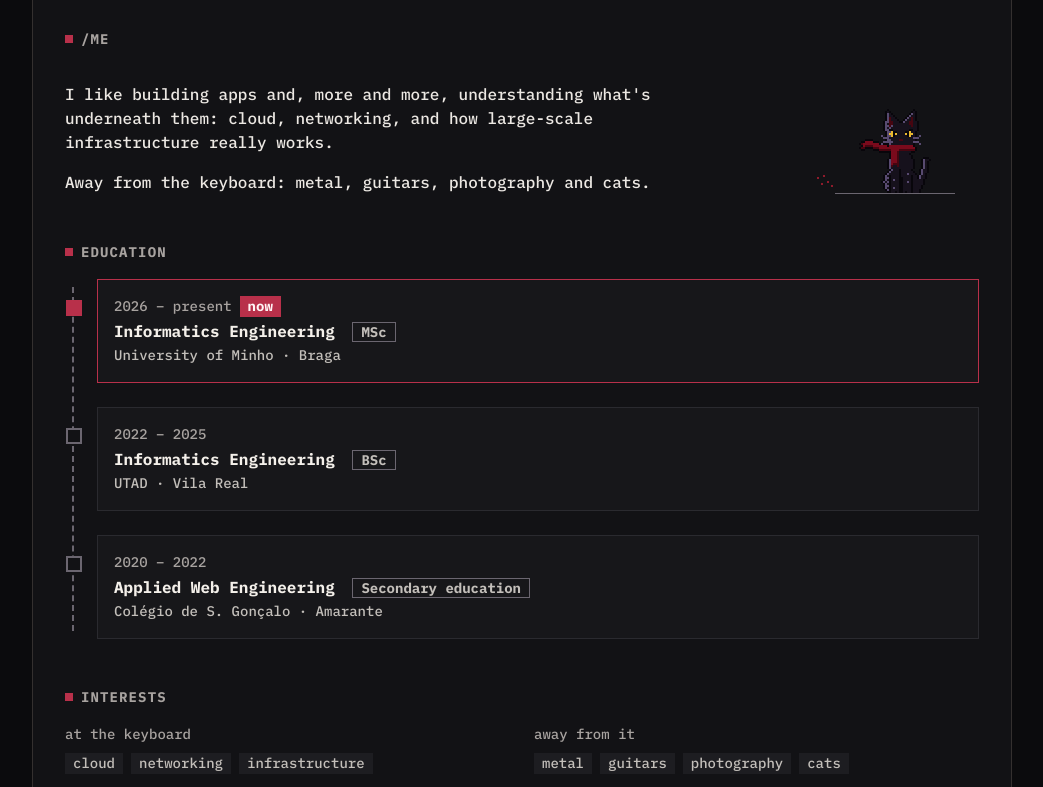
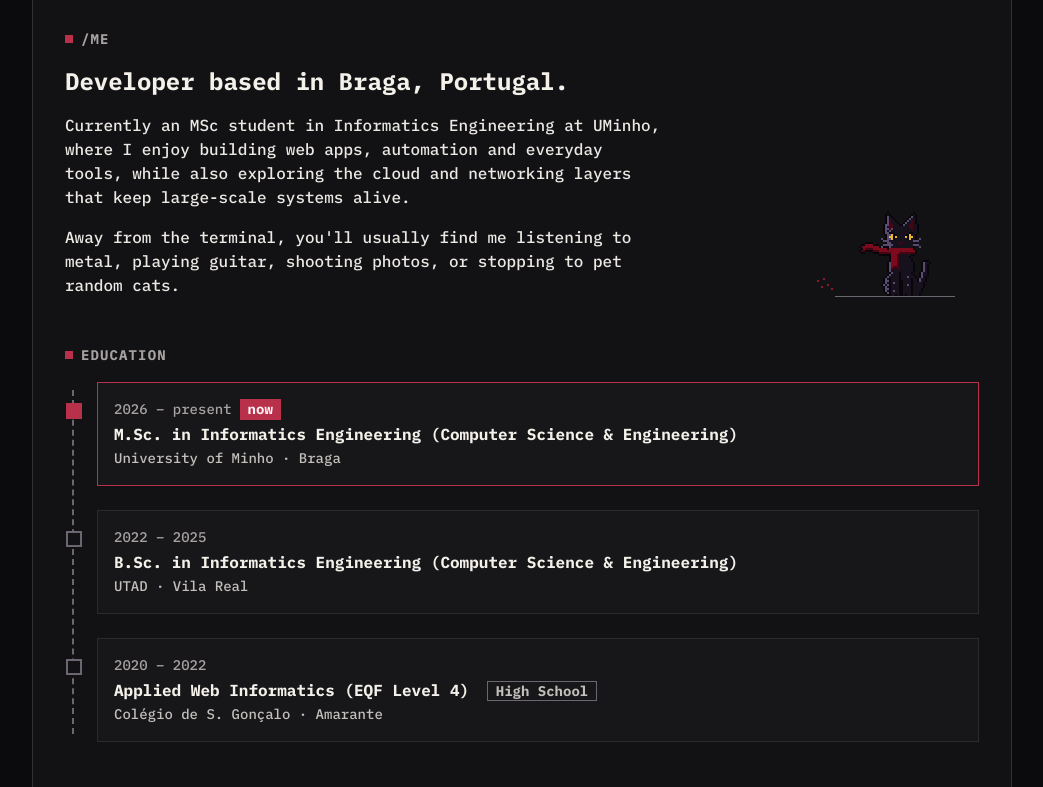
Before and after one commit to neptunedev77/bleedcode, an Astro site: page /me in a window 1280 px wide. Shown: the part 125-912 px from the top of the page, without its empty margins (118-1161 px from the left). Built offline with nearby package versions, Linux system fonts and the light colour scheme; Astro itself is replaced by a stand-in of ours; a web font is replaced by a local one.

Commit message:
/me: new bio, education names, more interests

```diff
--- a/src/data/me.ts
+++ b/src/data/me.ts
@@ -1,16 +1,31 @@
 /** Content for /me. Edit here; the page only lays it out. */
 
+export const hello = 'Developer based in Braga, Portugal.';
+
 export const about = [
-  "I like building apps and, more and more, understanding what's underneath them: cloud, networking, and how large-scale infrastructure really works.",
-  'Away from the keyboard: metal, guitars, photography and cats.',
+  "Currently an MSc student in Informatics Engineering at UMinho, where I enjoy building web apps, automation and everyday tools, while also exploring the cloud and networking layers that keep large-scale systems alive.",
+  "Away from the terminal, you'll usually find me listening to metal, playing guitar, shooting photos, or stopping to pet random cats.",
 ];
 
-export const focus = ['cloud', 'networking', 'infrastructure'];
-export const offline = ['metal', 'guitars', 'photography', 'cats'];
+/** From the GitHub profile's tech stack. */
+export const focus = [
+  'software development',
+  'web apps',
+  'cloud infrastructure',
+  'containers & kubernetes',
+  'infrastructure as code',
+  'ci/cd',
+  'networking',
+  'linux',
+  'automation',
+  'sre',
+];
+export const offline = ['metal', 'guitar', 'photography', 'cats'];
 
 export interface EducationEntry {
   degree: string;
-  level: string;
+  /** Small tag after the degree, e.g. "High School". */
+  level?: string;
   school: string;
   place: string;
   start: number;
@@ -21,23 +36,21 @@ export interface EducationEntry {
 /** Most recent first. */
 export const education: EducationEntry[] = [
   {
-    degree: 'Informatics Engineering',
-    level: 'MSc',
+    degree: 'M.Sc. in Informatics Engineering (Computer Science & Engineering)',
     school: 'University of Minho',
     place: 'Braga',
     start: 2026,
   },
   {
-    degree: 'Informatics Engineering',
-    level: 'BSc',
+    degree: 'B.Sc. in Informatics Engineering (Computer Science & Engineering)',
     school: 'UTAD',
     place: 'Vila Real',
     start: 2022,
     end: 2025,
   },
   {
-    degree: 'Applied Web Engineering',
-    level: 'Secondary education',
+    degree: 'Applied Web Informatics (EQF Level 4)',
+    level: 'High School',
     school: 'Colégio de S. Gonçalo',
     place: 'Amarante',
     start: 2020,
--- a/src/pages/me.astro
+++ b/src/pages/me.astro
@@ -6,7 +6,7 @@ import Mascot from '../components/Mascot.astro';
 import Blood from '../components/Blood.astro';
 import { site } from '../site.config';
 import { useStrings } from '../i18n';
-import { about, focus, offline, education } from '../data/me';
+import { hello, about, focus, offline, education } from '../data/me';
 
 const t = useStrings();
 ---
@@ -15,7 +15,7 @@ const t = useStrings();
   <div class="me">
     <section class="intro" aria-labelledby="page-title">
       <h1 id="page-title" class="label">{t.me.title}</h1>
-      <p class="hello">{site.tagline}</p>
+      <p class="hello">{hello}</p>
       {about.map((line) => <p class="about">{line}</p>)}
     </section>
 
@@ -36,7 +36,8 @@ const t = useStrings();
                 {!e.end && <span class="now">{t.me.now}</span>}
               </p>
               <h3 class="degree">
-                {e.degree} <span class="level">{e.level}</span>
+                {e.degree}
+                {e.level && <span class="level">{e.level}</span>}
               </h3>
               <p class="school">
                 {e.school} · {e.place}
@@ -64,7 +65,7 @@ const t = useStrings();
     <section class="block" aria-labelledby="contact-heading">
       <h2 id="contact-heading" class="label">{t.me.contact}</h2>
       <div class="actions">
-        <ActionLink href={`mailto:${site.email}`} label={site.email} icon="mail" />
+        <ActionLink href={`mailto:${site.email}`} label={site.email} icon="mail" copy={site.email} />
         <ActionLink href={site.github} label={`github.com/${site.githubUser}`} icon="github" />
       </div>
     </section>
```
